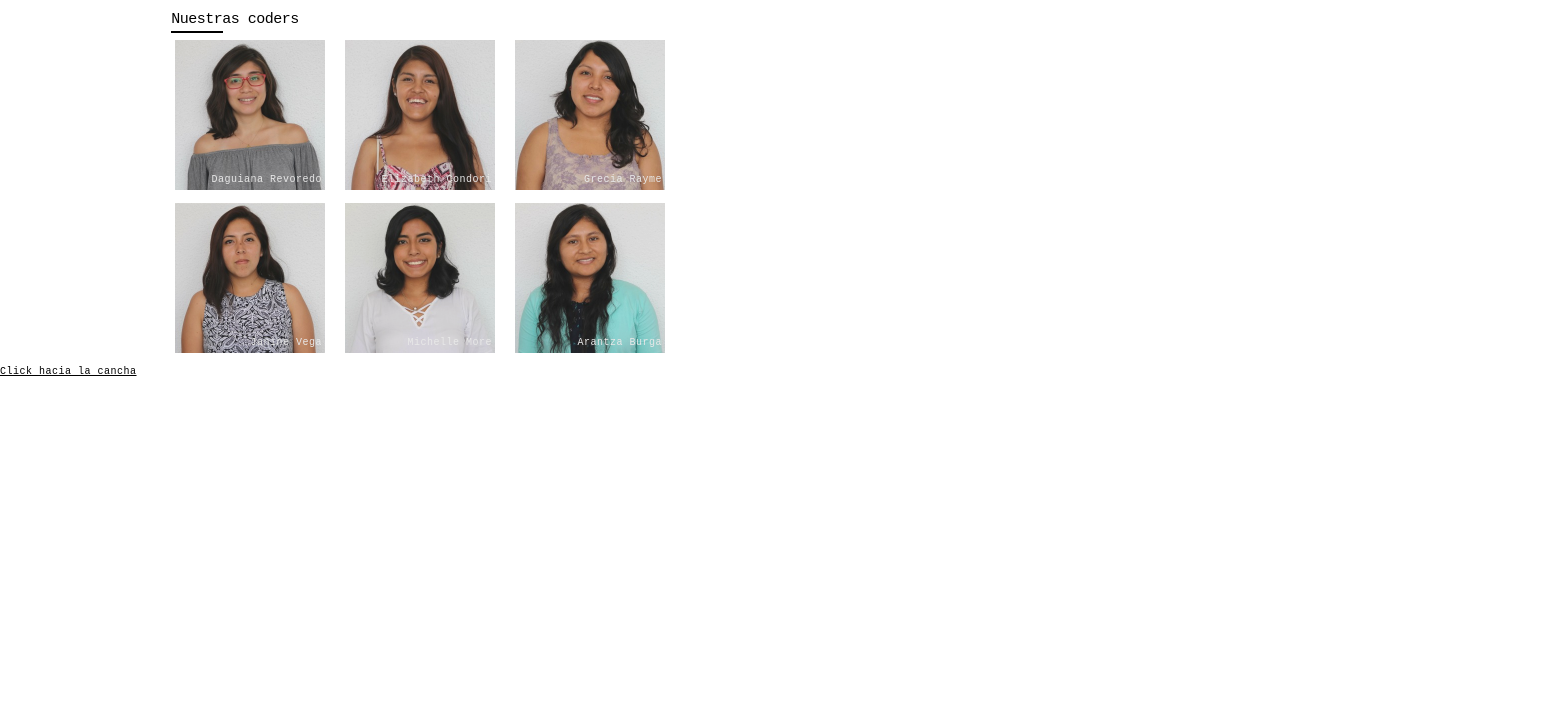
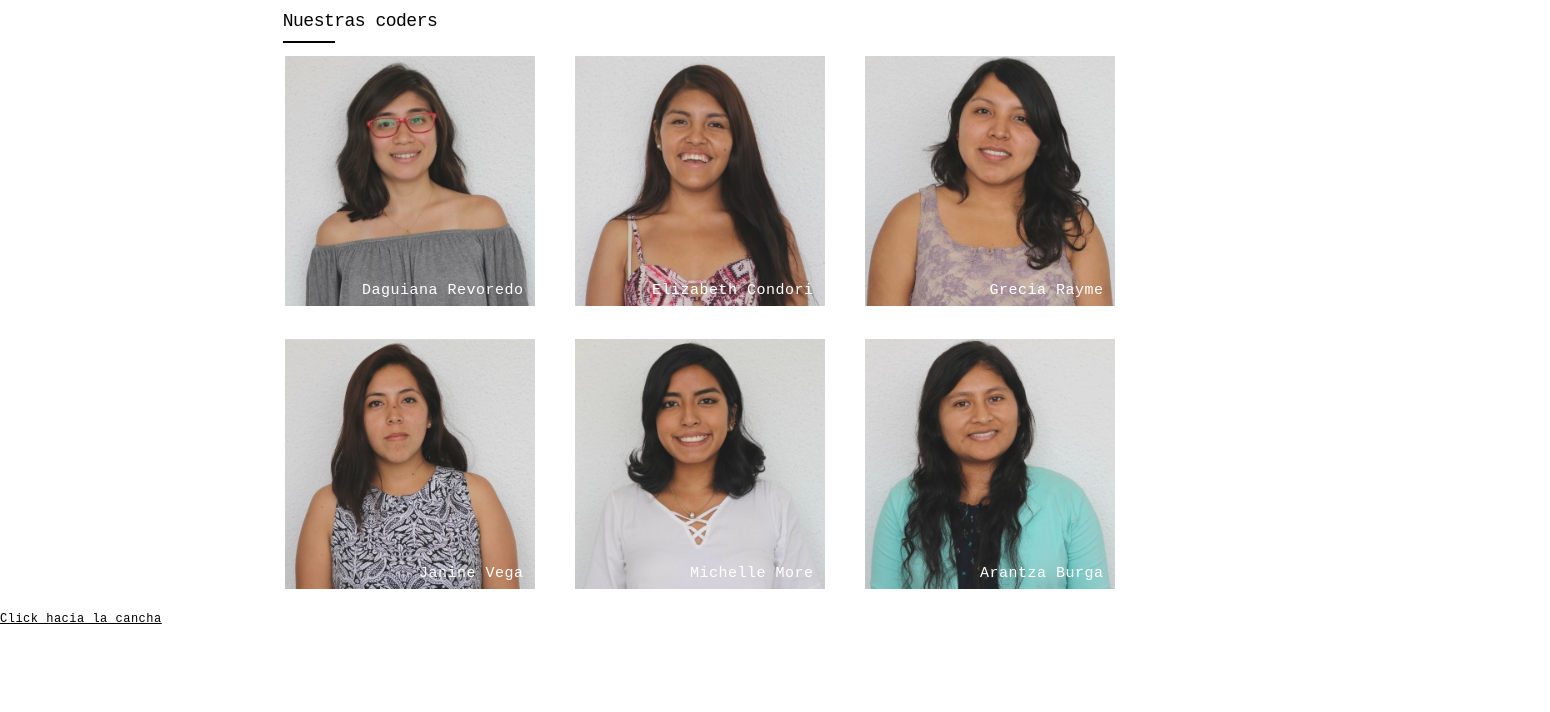
Before and after one commit to lulublondet/Sem23-Enunciado2-coders, a plain HTML site: page index.html in a window 1280 px wide. Shown: the part 88-800 px from the top of the page, 1550 px wide, since content can reach past the window. Drawn offline with Linux system fonts and the light colour scheme.

Commit message:
Modificando la presentación en ancho del viewport

```diff
--- a/main.css
+++ b/main.css
@@ -9,7 +9,7 @@ body,h1,h2, a {
 }
 
 body {
-    width:600px;
+    width: 1000px;
 }
 
 h1 {
@@ -28,8 +28,8 @@ h1 {
 
 .contenedorGaleria h2 {
 	position: relative;
-	font-size: 1.5em;
-	left:-185px;
+	font-size: 1.8em;
+	left:-34%;
 	letter-spacing: -.5px;
 
 }
@@ -39,7 +39,8 @@ h1 {
 	content: "";
 	border: 1.5px solid black;
 	width: 50px;
-	top: 20px;
+	top: 30px;
+
 }
 
 .contenedorGaleria div{
@@ -50,22 +51,24 @@ h1 {
 }
 
 .contenedorGaleria img{
-	width: 150px;
-	height: 150px;
+	width: 250px;
+	height: 250px;
 	position: relative;
 	z-index: 80;
 	opacity: 0.9;
+	padding: 10px;
 
 }
 
 .contenedorGaleria span {
-	color:#E8E8E8;
+	font-size: 1.5em;
+	color:white;
 	position: absolute;
-	right:2%;
-	bottom: 8px;
+	right:8%;
+	bottom: 20px;
 	z-index: 100;
 }
 
 a {
-	font-size: 1em;
+	font-size: 1.2em;
 }
```
